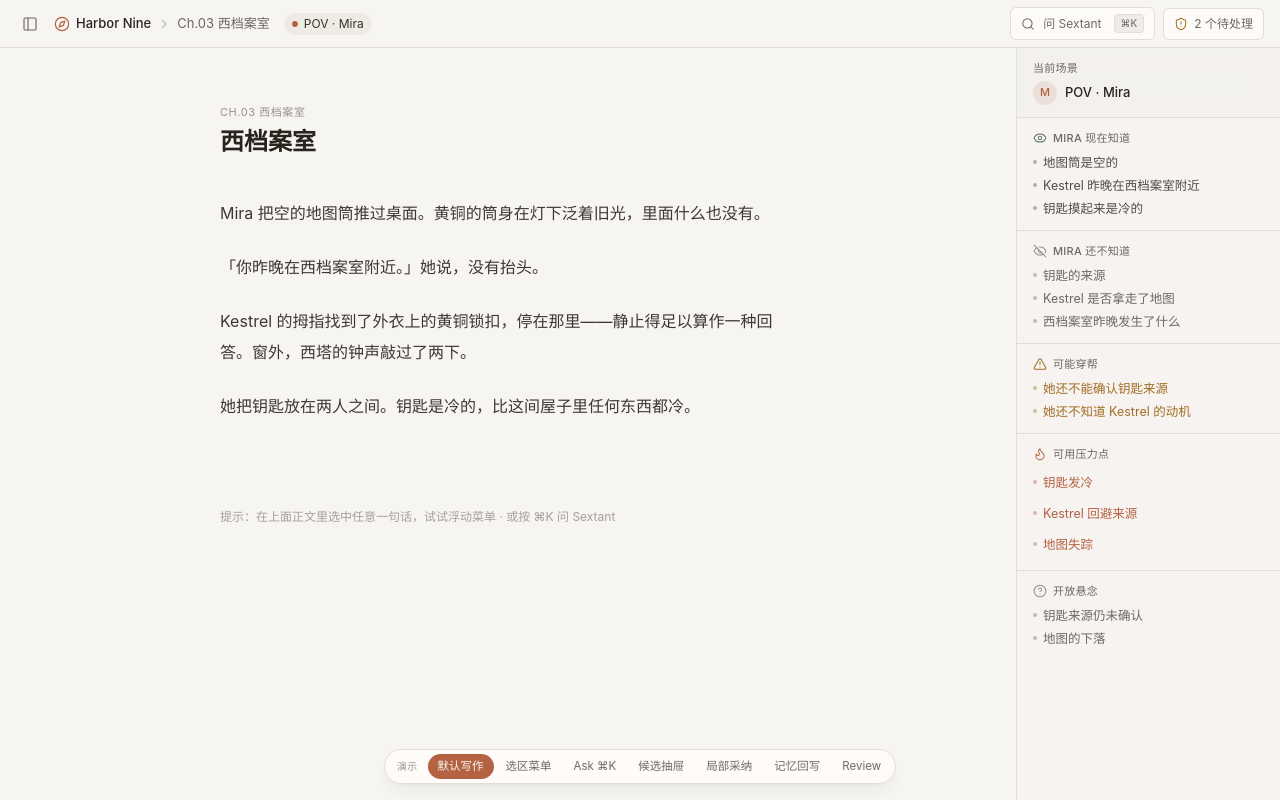
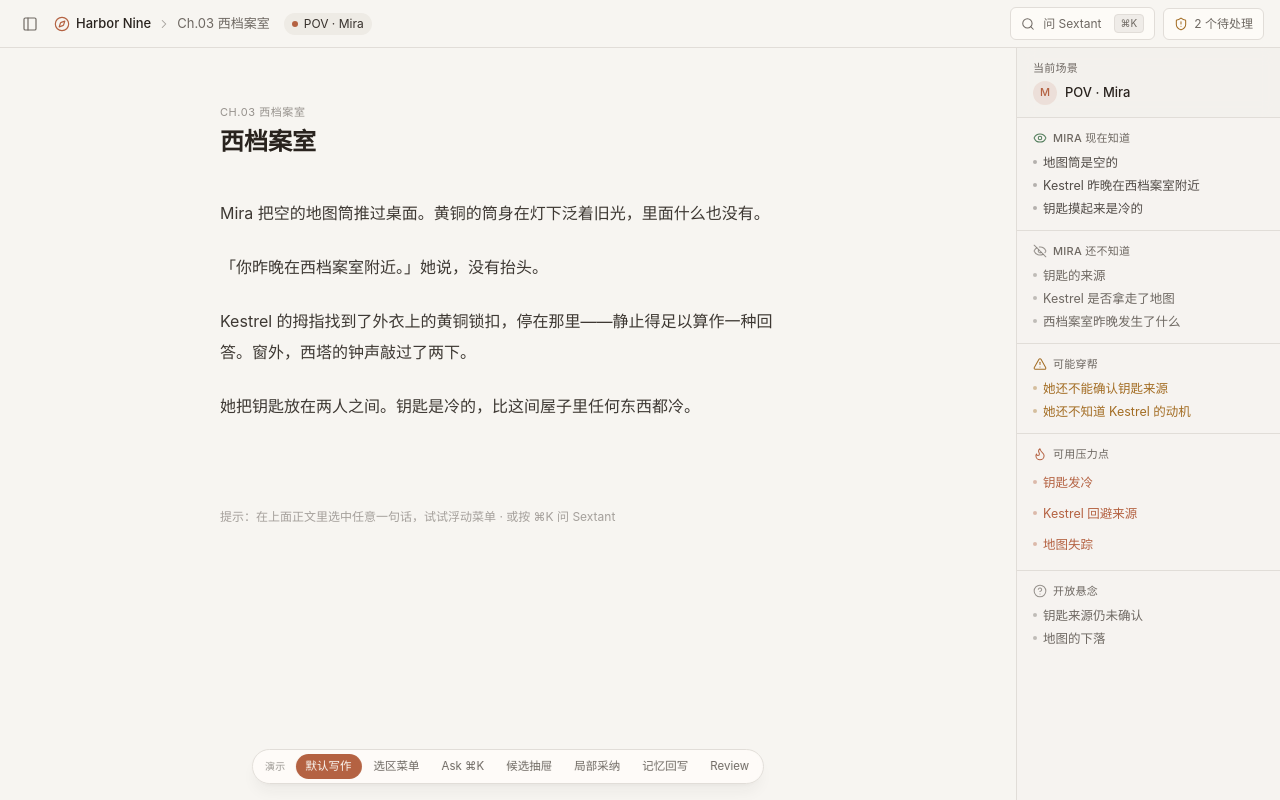
Before and after one commit to FrankQDWang/sextantlabs, a Next.js app in the folder web/: page / in a window 1280 px wide. Built offline with nearby package versions, Linux system fonts and the light colour scheme.

Commit message:
Center demo switcher within workbench pane

```diff
--- a/web/components/workbench/index.tsx
+++ b/web/components/workbench/index.tsx
@@ -126,7 +126,7 @@ export function Workbench() {
 
       {/* 主体：编辑器为绝对主角，右侧场景小卡为辅 */}
       <div className="flex min-h-0 flex-1">
-        <div className="flex min-w-0 flex-1 flex-col">
+        <div className="relative flex min-w-0 flex-1 flex-col">
           <Editor
             onSelect={handleSelect}
             demoHighlight={demoHighlight}
@@ -138,6 +138,11 @@ export function Workbench() {
               onAcceptSentence={handleAcceptSentence}
             />
           )}
+          <StateSwitcher
+            value={resolveDemo({ selection, drawerOpen, askOpen, writebackOpen, reviewOpen, acceptedSentence })}
+            onChange={goToDemo}
+            raised={drawerOpen}
+          />
         </div>
         <SceneCard onUseDirection={() => setDrawerOpen(true)} />
       </div>
@@ -159,11 +164,6 @@ export function Workbench() {
         <MemoryWriteback onClose={() => setWritebackOpen(false)} onUndoAll={handleUndoAccept} />
       )}
 
-      <StateSwitcher
-        value={resolveDemo({ selection, drawerOpen, askOpen, writebackOpen, reviewOpen, acceptedSentence })}
-        onChange={goToDemo}
-        raised={drawerOpen}
-      />
     </div>
   )
 }
--- a/web/components/workbench/state-switcher.tsx
+++ b/web/components/workbench/state-switcher.tsx
@@ -21,7 +21,7 @@ interface StateSwitcherProps {
 export function StateSwitcher({ value, onChange, raised = false }: StateSwitcherProps) {
   return (
     <div
-      className={`fixed left-1/2 z-50 flex w-max -translate-x-1/2 items-center gap-0.5 whitespace-nowrap rounded-full border border-border bg-popover/90 p-1 shadow-lg shadow-foreground/5 backdrop-blur ${
+      className={`absolute left-1/2 z-50 flex w-max -translate-x-1/2 items-center gap-0.5 whitespace-nowrap rounded-full border border-border bg-popover/90 p-1 shadow-lg shadow-foreground/5 backdrop-blur ${
         raised ? "bottom-[var(--candidate-drawer-height)]" : "bottom-4"
       }`}
     >
```
